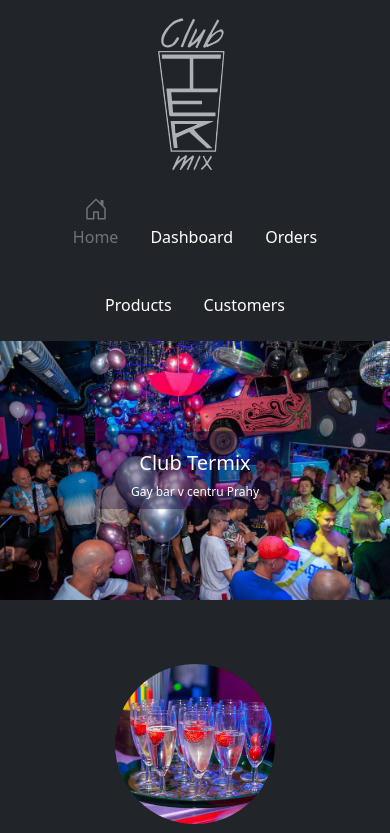
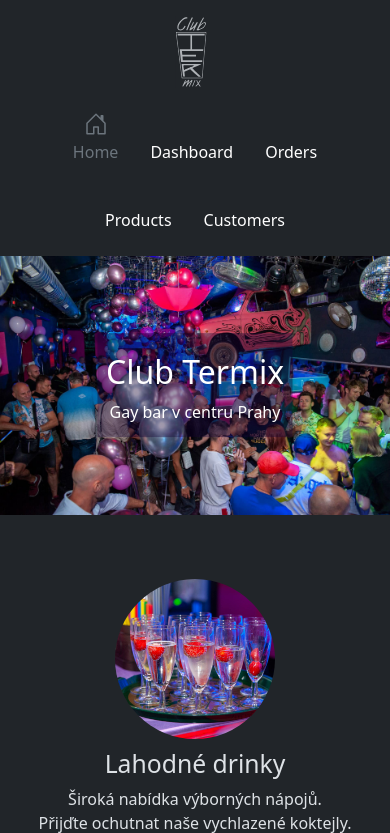
Before and after one commit to VojtaMi/terMIX, a Flask app: page / in a window 390 px wide. Shown: the top 833 px of the page. Run offline with Flask 3, Linux system fonts and the light colour scheme.

Commit message:
phone scaling improved

```diff
--- a/static/css/styles.css
+++ b/static/css/styles.css
@@ -15,64 +15,37 @@
     width: 50%;
 }
 
+#header_logo{
+    width: 3rem;
+}
+
 .carousel-caption h1 {
-    font-size: 5rem; /* Default size */
+    font-size: 2rem; /* Default size */
 }
 .carousel-caption p {
-    font-size: 2rem; /* Default size */
-}
-.carousel-caption .btn {
-    font-size: 1.25rem; /* Default size */
+    font-size: 1.5rem; /* Default size */
 }
 
-/* Media queries for responsive design */
-@media (max-width: 1200px) {
-    .carousel-caption h1 {
-        font-size: 2.5rem;
-    }
-    .carousel-caption p {
-        font-size: 1.25rem;
-    }
-    .carousel-caption .btn {
-        font-size: 1rem;
+@media (max-width: 991px) {
+    #header_logo{
+        width: 2rem;
     }
 }
 
-@media (max-width: 992px) {
+@media (max-width: 768px) {
+    .carousel-caption{
+        height: 40%;
+    }
+}
+
+@media (max-width: 630px) {
     .carousel-caption h1 {
         font-size: 2rem;
     }
     .carousel-caption p {
-        font-size: 1rem;
+        font-size: 1rem; /* Default size */
     }
-    .carousel-caption .btn {
-        font-size: 0.875rem;
-    }
-}
-
-@media (max-width: 768px) {
-    .carousel-caption h1 {
-        font-size: 1.5rem;
-    }
-    .carousel-caption p {
-        font-size: 0.875rem;
-    }
-    .carousel-caption .btn {
-        font-size: 0.75rem;
-    }
-}
-
-@media (max-width: 576px) {
-    .carousel-caption h1 {
-        font-size: 1.25rem;
-    }
-    .carousel-caption p {
-        font-size: 0.75rem;
-    }
-    .carousel-caption .btn {
-        font-size: 0.625rem;
-    }
-}
+ }
 
 .rounded-circle {
     border-radius: 50%;
--- a/templates/base.html
+++ b/templates/base.html
@@ -1,7 +1,7 @@
 <!DOCTYPE html>
 <html lang="en" data-bs-theme="dark">
 <head>
-    <meta charset="UTF-8">
+    <meta name="viewport" content="width=device-width, initial-scale=1.0">
     <title>{% block title %}{% endblock %}</title>
     <link href="https://cdn.jsdelivr.net/npm/bootstrap@5.3.3/dist/css/bootstrap.min.css" rel="stylesheet"
           integrity="sha384-QWTKZyjpPEjISv5WaRU9OFeRpok6YctnYmDr5pNlyT2bRjXh0JMhjY6hW+ALEwIH" crossorigin="anonymous">
--- a/templates/header.html
+++ b/templates/header.html
@@ -3,7 +3,7 @@
       <div class="container">
         <div class="d-flex flex-wrap align-items-center justify-content-center justify-content-lg-start">
           <a href="/" class="d-flex align-items-center my-2 my-lg-0 me-lg-auto text-white text-decoration-none">
-             <img src="static/assets/dark_gray_logo.svg" class="bi me-2" width="70" role="img" aria-label="Termix Logo" alt="Termix Logo">
+             <img src="static/assets/dark_gray_logo.svg" class="bi me-2" id="header_logo" role="img" aria-label="Termix Logo" alt="Termix Logo">
           </a>
           <ul class="nav col-12 col-lg-auto my-2 justify-content-center my-md-0 text-small">
             <li>
```
